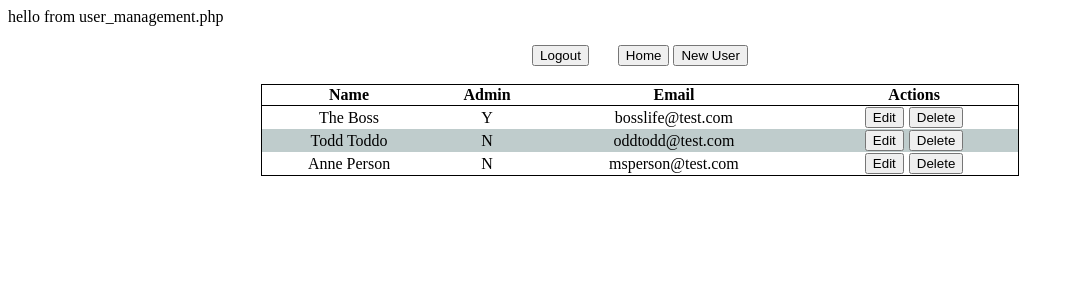
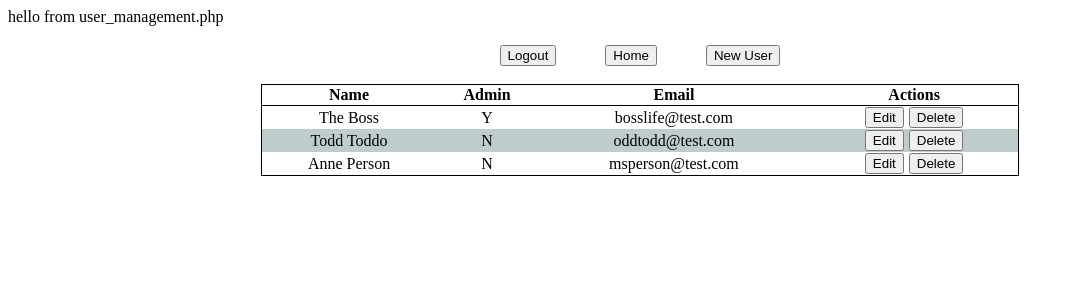
Before and after one commit to saporskyc/cis355_final, a PHP site: page /user_management.php in a window 1280 px wide. Shown: the top 300 px of the page, without its empty margins (0-1074 px from the left). Run offline with PHP 8.4, Linux system fonts and the light colour scheme; the visitor is signed in with stand-in values (Sample User, id 1); data comes from the database, SQL or seed files in the repository.

Commit message:
formatting and new user error handling

```diff
--- a/pages/user_management.php
+++ b/pages/user_management.php
@@ -42,14 +42,14 @@
         <!-- buttons -->
         <row>
             <!-- logout button -->
-            <form style="display: inline; padding-right: 25px" action="../utility/logout.php">
+            <form style="display: inline; padding-right: 45px" action="../utility/logout.php">
                 <button type="submit">
                     Logout
                 </button>
             </form>
 
             <!-- home button -->
-            <form style="display: inline;" action="home.php">
+            <form style="display: inline; padding-right: 45px" action="home.php">
                 <button type="submit">
                     Home
                 </button>
```
Also changed, not shown: pages/new_user.php (+14 -10 lines).
